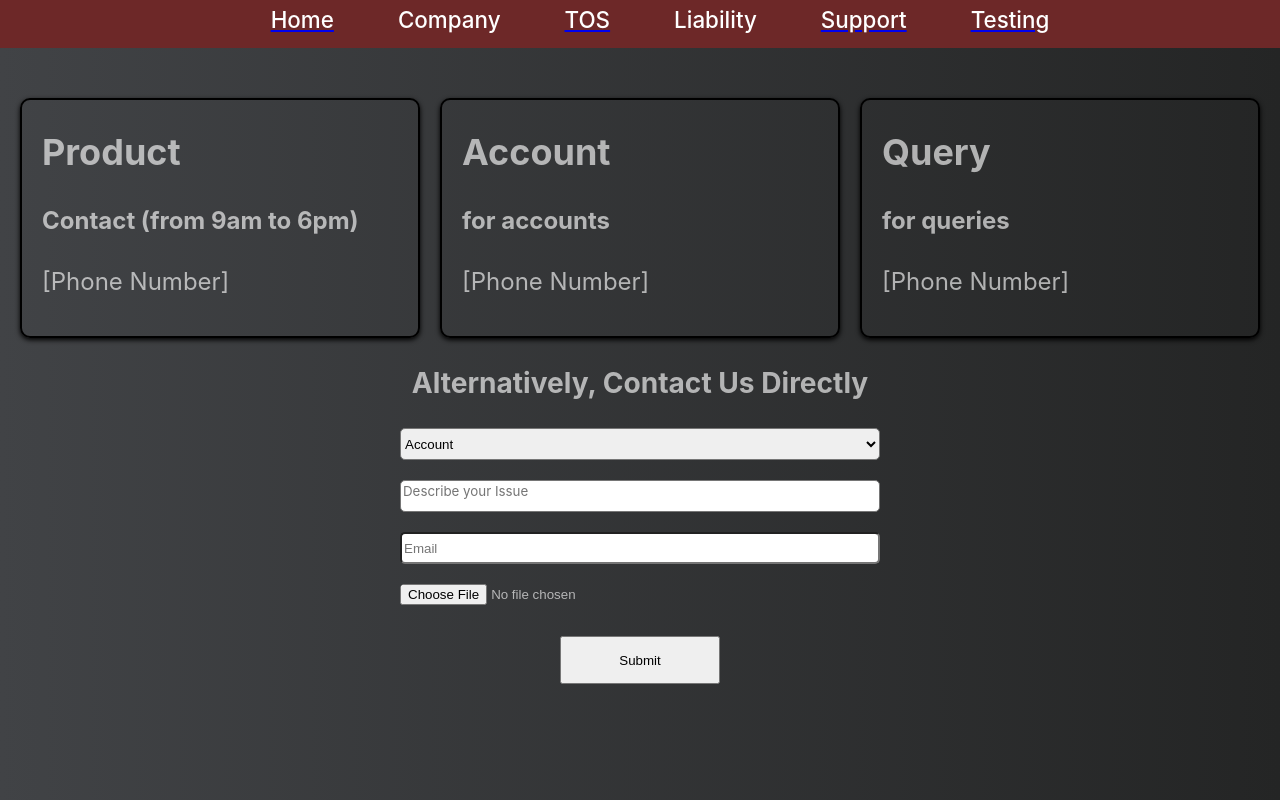
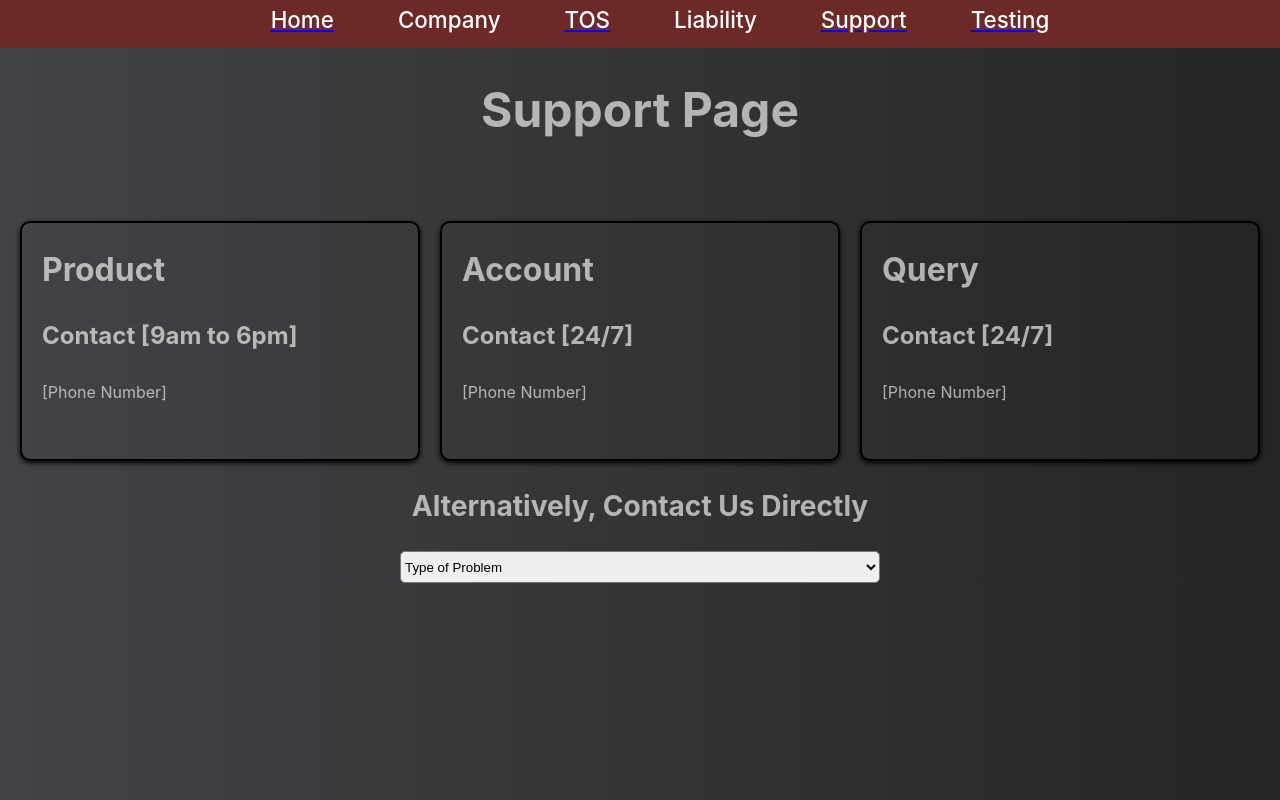
Before and after one commit to AroonSalotra/superhero-formula-site, a React (Create React App) app: page /support in a window 1280 px wide. Built offline with nearby package versions, Linux system fonts and the light colour scheme.

Commit message:
add survey

```diff
--- a/src/Support/Support.jsx
+++ b/src/Support/Support.jsx
@@ -3,10 +3,11 @@ import SupportBlock from "./SupportBlock";
 
 const Support = () => {
     return (<div>
+            <h1>Support Page</h1>
         <div className="supportContainer">
-            <SupportBlock title="Product" description="Contact (from 9am to 6pm)" link="[Phone Number]" />
-            <SupportBlock title="Account" description="for accounts" link="[Phone Number]" />
-            <SupportBlock title="Query" description="for queries" link="[Phone Number]" />
+            <SupportBlock title="Product" description="Contact [9am to 6pm]" link="[Phone Number]" />
+            <SupportBlock title="Account" description="Contact [24/7]" link="[Phone Number]" />
+            <SupportBlock title="Query" description="Contact [24/7]" link="[Phone Number]" />
         </div>
         <SupportForm title="Alternatively, Contact Us Directly" />
     </div>);
--- a/src/Support/SupportForm.jsx
+++ b/src/Support/SupportForm.jsx
@@ -1,20 +1,25 @@
+import { useState } from "react"
+
 const SupportForm = (props) => {
+
+    const [display, setDisplay] = useState("none")
+
     return (
         <div>
             <h3>
                 {props.title}
             </h3>
             <form action="" className="supportForm">
-                <select name="" id="supportSelect">
-                    <option value="" disabled>Type of Problem</option>
-                    <option value="">Account</option>
-                    <option value="">Product</option>
-                    <option value="">Query</option>
+                <select name="" id="supportSelect" onChange={() => setDisplay("block")} defaultValue={"default"}>
+                    <option value="default" disabled>Type of Problem</option>
+                    <option value="1">Account</option>
+                    <option value="2">Product</option>
+                    <option value="3">Query</option>
                 </select>
-                <textarea name="" id="supportText" cols="30" rows="10" placeholder="Describe your Issue" required/>
-                <input type="email" name="email" id="supportEmail" placeholder="Email" required />
-                <input type="file" name="file" id="supportFile" />
-                <button type="submit" id="supportSubmit">Submit</button>
+                <textarea style={{ display: display }} name="" id="supportText" cols="30" rows="10" placeholder="Describe your Issue" required />
+                <input style={{ display: display }} type="email" name="email" id="supportEmail" placeholder="Email" required />
+                <input style={{ display: display }} type="file" name="file" id="supportFile" />
+                <button style={{ display: display }} type="submit" id="supportSubmit">Submit</button>
             </form>
         </div>
     )
--- a/src/index.css
+++ b/src/index.css
@@ -8,8 +8,8 @@
   --gra-b: linear-gradient(to right, #414346, #242525);
 
   --fonts: apple-system, BlinkMacSystemFont, 'Segoe UI', 'Roboto', 'Oxygen',
-  'Ubuntu', 'Cantarell', 'Fira Sans', 'Droid Sans', 'Helvetica Neue',
-  sans-serif;
+    'Ubuntu', 'Cantarell', 'Fira Sans', 'Droid Sans', 'Helvetica Neue',
+    sans-serif;
 }
 
 * {
@@ -364,18 +364,19 @@ textarea {
   padding-left: 20px;
   border: 2px solid black;
   box-shadow: 0 2px 5px 0 black;
+  cursor: pointer;
 }
 
 .supportContainer h2 {
-
+  font-size: 2rem;
 }
 
 .supportContainer h3 {
-
+  font-size: 1rem;
 }
 
 .supportContainer p {
-
+  font-size: 1rem;
 }
 
 #supportSubmit {
@@ -424,6 +425,8 @@ textarea {
   opacity: 0;
 }
 
+#activate {
+}
 
 @media (max-width: 700px) {
 
```
